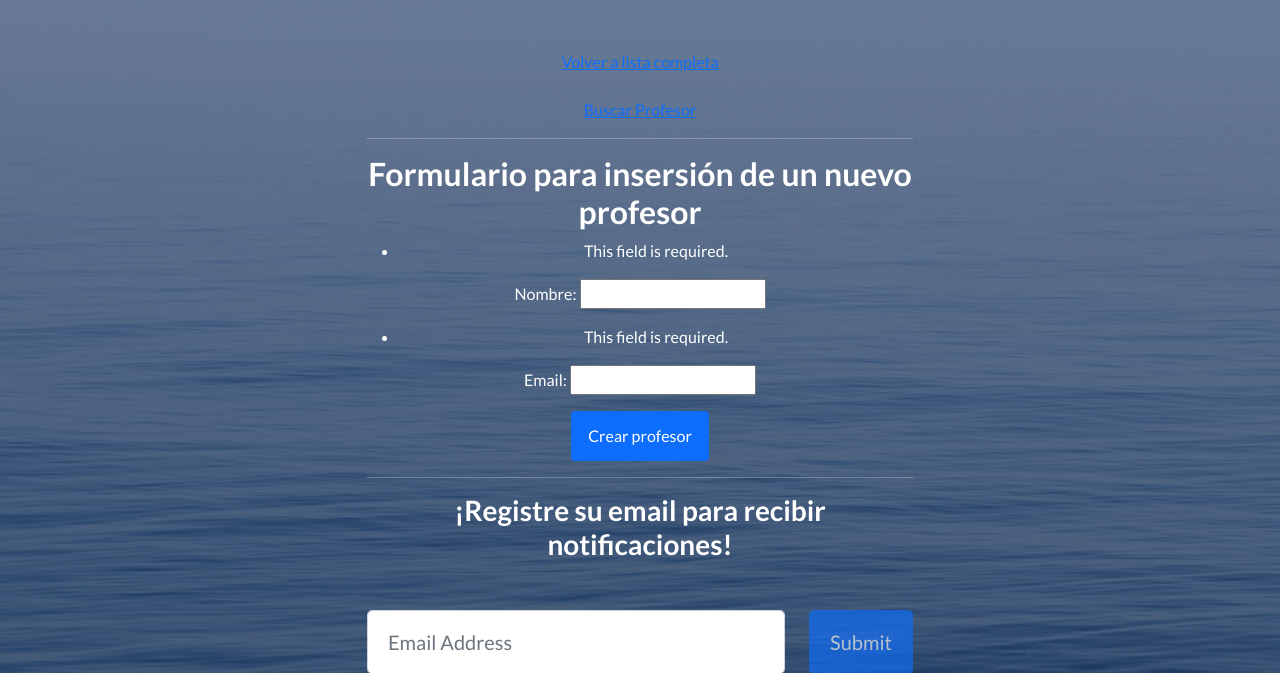
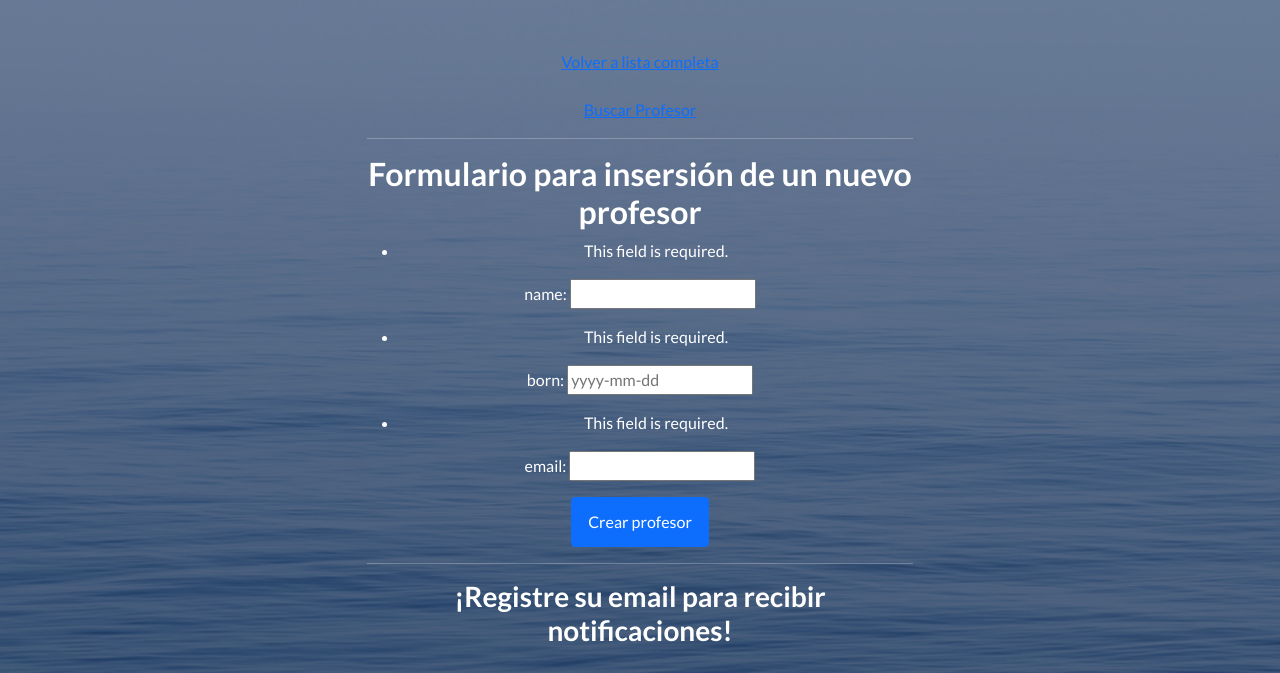
Before and after one commit to ChuchooFerraro/Primer-entrega-proyecto-final, a Django app: page /profesores_form/ in a window 1280 px wide. Shown: the part 314-987 px from the top of the page. Run offline with Django 4.2, Linux system fonts and the light colour scheme; some libraries are stand-ins or nearby versions.

Commit message:
Agregamos formularios de alumno y profesor, funcionando

```diff
--- a/Final/App1/forms.py
+++ b/Final/App1/forms.py
@@ -1,7 +1,13 @@
+from msilib.schema import Class
 from django import forms
 
 
 class Profesor_form(forms.Form):
-    name = forms.CharField(max_length=20, min_length=3, label='Nombre')
-    #born = forms.DateField(label='Nacimiento')
-    email = forms.EmailField(label='Email')
+    name = forms.CharField(max_length=20, min_length=3, label="name")
+    born = forms.DateField(label='born',widget=forms.TextInput(attrs={'placeholder': 'yyyy-mm-dd'}))
+    email = forms.EmailField(label='email')
+
+class Alumno_form(forms.Form):
+    name = forms.CharField(max_length=20, min_length=3, label="name")
+    born = forms.DateField(label='born',widget=forms.TextInput(attrs={'placeholder': 'yyyy-mm-dd'}))
+    email = forms.EmailField(label='email')
--- a/Final/App1/templates/App1/alumnos.html
+++ b/Final/App1/templates/App1/alumnos.html
@@ -3,7 +3,7 @@
 {% block contenidoQueCambia %}
 
 <h2>Lista de Profesores</h2>
-<a class="card_custom" href="#!">Crear nuevo Alumno</a>
+<a class="card_custom" href="{% url 'Alumnos_form' %}">Crear nuevo Alumno</a>
 <br></br>
 <a class="card_custom" href="#!">Buscar Alumno</a>
 <hr></hr>
--- a/Final/App1/urls.py
+++ b/Final/App1/urls.py
@@ -25,4 +25,5 @@
     path('cursos/', views.cursos, name ='Cursos'),
     path('alumnos/', views.alumnos, name ='Alumnos'),
     path('profesores_form/', views.profesor_forms_django, name ='Profesores_form'),
+    path('alumnos_form/', views.alumno_forms_django, name ='Alumnos_form'),
 ]
--- a/Final/App1/views.py
+++ b/Final/App1/views.py
@@ -6,7 +6,7 @@
 from App1.models import Curso
 from App1.models import Profesor
 from App1.models import Alumno
-from App1.forms import Profesor_form
+from App1.forms import Profesor_form, Alumno_form
 
 # Create your views here.
 
@@ -38,17 +38,21 @@
     }
     return render(request, 'App1/alumnos.html',context_dict)
 
+#-----------------------------FORMULARIOS-----------------------------------------------------------------
+
 def profesor_forms_django(request):
     if request.method == 'POST':
+
         profesor_form = Profesor_form(request.POST)
+
 
         if profesor_form.is_valid():
             data = profesor_form.cleaned_data
 
             profesor = Profesor(
-                name=data['Nombre'],
-                #born=data['Nacimiento'],
-                email=data['Email'],
+                name=data["name"],
+                born=data['born'],
+                email=data['email'],
             )
             profesor.save()
 
@@ -71,3 +75,42 @@
     context=context_dict,
     template_name='App1/profesores_form.html'
     )
+
+def alumno_forms_django(request):
+    if request.method == 'POST':
+
+        alumno_form = Alumno_form(request.POST)
+
+
+        if alumno_form.is_valid():
+            data = alumno_form.cleaned_data
+
+            alumno = Alumno(
+                name=data["name"],
+                born=data['born'],
+                email=data['email'],
+            )
+            alumno.save()
+
+            alumnos = Alumno.objects.all()
+            context_dict = {
+                'alumnos': alumnos
+            }
+            return render(
+                request=request,
+                context=context_dict,
+                template_name="App1/alumnos.html"
+            )
+
+    alumno_form = Alumno_form(request.POST)
+    context_dict = {
+        'alumno_form': alumno_form
+    }
+    return render(
+    request=request,
+    context=context_dict,
+    template_name='App1/alumnos_form.html'
+    )
+
+
+    #-------------------------------------BUSQUEDAS------------------------------------------------------------
```
Also changed, not shown: Final/App1/templates/App1/alumnos_form.html (+22 -0 lines), Final/db.sqlite3.
